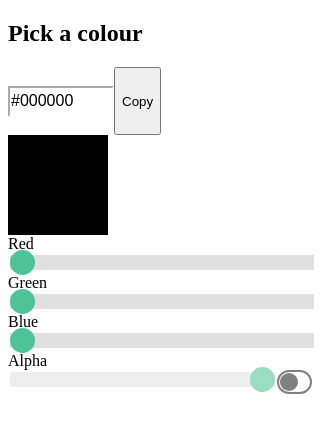
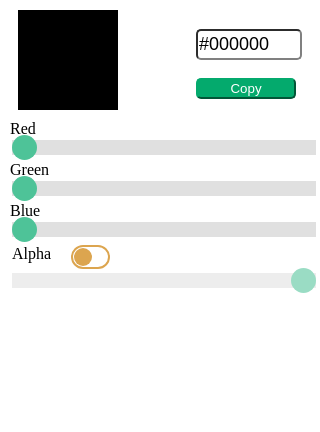
Before and after one commit to Colourful-tool/colourful, an Electron app: page app/src/index.html in a window 320 px wide. Drawn offline with Linux system fonts and the light colour scheme.

Commit message:
Making it look nicer to package.

```diff
--- a/app/electron/main.js
+++ b/app/electron/main.js
@@ -3,7 +3,7 @@ const { app, BrowserWindow } = require('electron')
 const createWindow = () => {
     const win = new BrowserWindow({
       width:320,
-      height:430,
+      height:350,
       hideMenuBar: true,
       titleBarOverlay: true,
       resizable: false
--- a/app/src/index.html
+++ b/app/src/index.html
@@ -7,15 +7,16 @@
     <meta http-equiv="Content-Security-Policy" content="default-src 'self'; script-src 'self'">
     <link rel="stylesheet" type="text/css" href="styles.css">
     <script src="https://cdnjs.cloudflare.com/ajax/libs/tinycolor/1.6.0/tinycolor.js" integrity="sha512-4zLVma2et+Ww6WRDMUOjjETyQpMsSLhFO+2zRrH/dmBNh2RRBQzRj89Ll2d5qL4HGFaxr7g9p+ggLjIImBYf9Q==" crossorigin="anonymous" referrerpolicy="no-referrer"></script>
-    <title>Colour tool</title>
+    <title>Colourful</title>
   </head>
   <body>
-    <h2>Pick a colour</h2>
-    <div class="inline">
-      <h3><input type="text" id="HexColour" name="HexColour" class="defaultInput" value="#000000"></h3>
-      <button onclick="copyHex()">Copy</button>
+    <div class="spaced-inline">
+      <div id="colour" class="colourBox"></div>
+      <div>
+        <h3><input type="text" id="HexColour" name="HexColour" class="bigInput" value="#000000"></h3>
+        <button onclick="copyHex()" class="copyButton">Copy</button>
+      </div>
     </div>
-    <div id="colour" class="colourBox"></div>
     <div class="slidecontainer">
         <label>Red</label>
         <input type="range" min="0" max="255" value="0" class="slider" id="red">
@@ -28,13 +29,14 @@
         <label>Blue</label>
         <input type="range" min="0" max="255" value="0" class="slider" id="blue">
     </div>
-    <label>Alpha</label>
     <div class="slidecontainer">
         <span class="inline">
-          <input type="range" min="0" max="100" value="100" class="slider" id="alpha">
+          <label>Alpha</label>
+          <span style="margin: 10px"></span>
           <input type="checkbox" id="switch" class="checkbox" />
           <label for="switch" class="toggle"></label>
         </span>
+        <input type="range" min="0" max="100" value="100" class="slider" id="alpha">
     </div>
 
     <script src="colour-change.js">
--- a/app/src/styles.css
+++ b/app/src/styles.css
@@ -18,6 +18,7 @@ h2 {
 /** Slider classes */
  .slidecontainer {
     width: 100%; /* Width of the outside container */
+    margin: 2px;
 }
 
 /* The slider itself */
@@ -42,12 +43,24 @@ h2 {
     opacity: 0.4;
 }
 
-.defaultInput {
+.bigInput {
     width: 100px;
     height:25px;
     padding: 1px;
-    font-size: medium;
-    border-color: white;
+    font-size: large;
+    border-color: grey;
+    border-radius: 5px;
+    border-width: 2px;
+    box-shadow: none;
+}
+
+.copyButton {
+    width: 100px;
+    border-color: #04AA6D;
+    background-color: #04AA6D;
+    border-radius: 5px;
+    border-width: 2px;
+    color: #fff;
     box-shadow: none;
 }
 
@@ -71,6 +84,13 @@ h2 {
 
 .inline {
     display: flex;
+    padding: 2px;
+}
+
+.spaced-inline {
+    display: flex;
+    margin: 10px;
+    justify-content: space-between;
 }
 
 /* toggle in label designing */
@@ -81,7 +101,7 @@ h2 {
     height : 20px;
     background-color: rgb(255, 255, 255);
     border-radius: 15px;
-    border: 2px solid gray;
+    border: 2px solid #dca54f;
 }
 
 /* After slide changes */
@@ -91,7 +111,7 @@ h2 {
     width: 18px;
     height: 18px;
     border-radius: 50%;
-    background-color: gray;
+    background-color: #dca54f;
     top: 1px;
     left: 1px;
     transition:  all 0.2s;
@@ -105,7 +125,7 @@ p {
 
 /* Checkbox checked effect */
 .checkbox:checked + .toggle::after {
-    left : 11px;
+    left : 15.5px;
 }
 
 /* Checkbox checked toggle label bg color */
```
Also changed, not shown: forge.config.js (added, +24 -0 lines), package.json (+21 -2 lines), README.md, app/resources/colourful-logo.ico (added), app/resources/colourful-logo.png (added), 2 other files.
